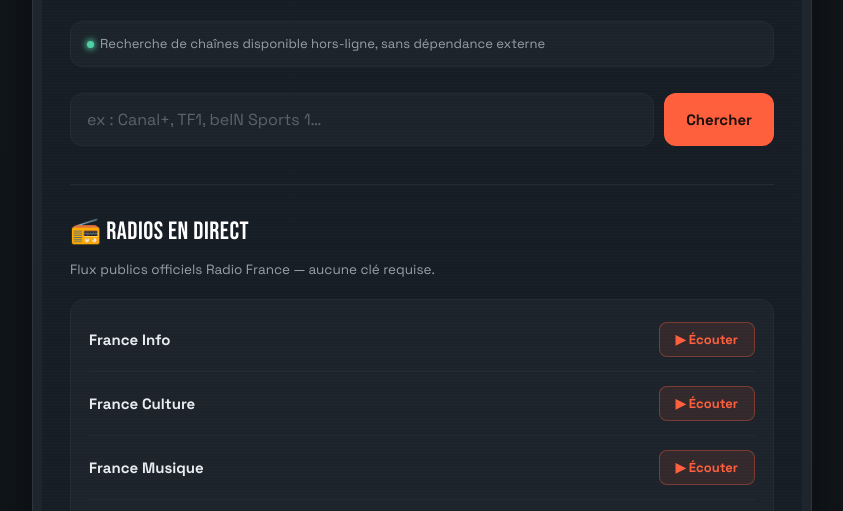
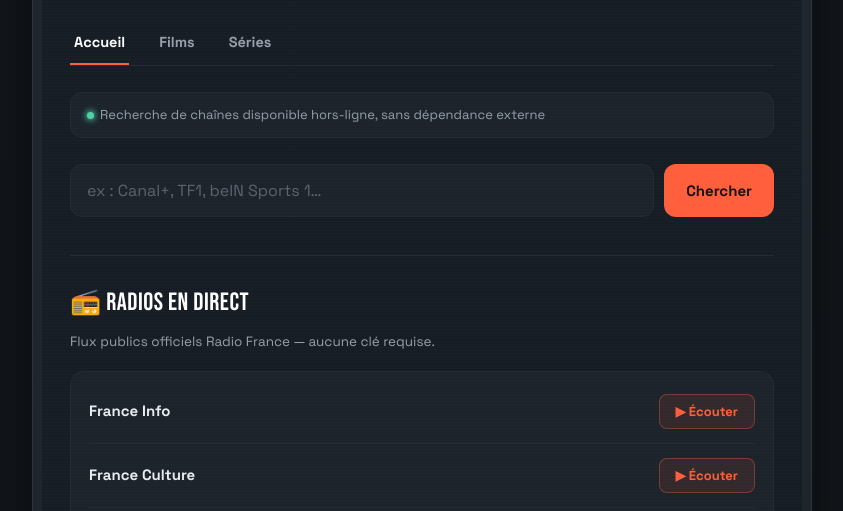
Before and after one commit to mehdibensbia7-prog/programme-tv, a website: page index.html in a window 1280 px wide. Shown: the part 272-783 px from the top of the page, without its empty margins (218-1061 px from the left). Drawn offline with Linux system fonts and the light colour scheme.

Commit message:
Update index.html

```diff
--- a/index.html
+++ b/index.html
@@ -36,6 +36,12 @@
     font-size: 13px; color: var(--muted); background: var(--scan); border: 1px solid var(--panel-edge);
     border-radius: 12px; padding: 12px 16px; margin-bottom: 26px; }
   .status .dot{ display:inline-block; width:7px; height:7px; border-radius:50%; background: var(--ok); box-shadow: 0 0 6px 1px var(--ok); margin-right:6px; }
+
+  .tabs{ display:flex; gap:8px; margin-bottom: 26px; border-bottom: 1px solid var(--panel-edge); }
+  .tab{ padding: 10px 4px; margin-right: 18px; color: var(--muted); text-decoration:none; font-weight:600; font-size:14.5px;
+    border-bottom: 2px solid transparent; }
+  .tab.active{ color: #fff; border-bottom-color: var(--tube); }
+  .tab:hover{ color: var(--text); }
 
   form{ display:flex; gap:10px; margin-bottom: 28px; }
   input[type="text"]{ flex:1; background: var(--scan); border: 1px solid var(--panel-edge); border-radius: 12px;
@@ -96,6 +102,12 @@
     <p class="eyebrow">Tous les bouquets · mise à jour automatique</p>
     <h1>Programme<span>TV</span></h1>
     <p class="sub">TNT, Canal+, beIN Sports, RMC Sport, Eurosport, jeunesse, cinéma, documentaires… cherche une chaîne, écoute la radio en direct, et retrouve plus bas les actus séries/films.</p>
+
+    <div class="tabs">
+      <a class="tab active" href="./index.html">Accueil</a>
+      <a class="tab" href="./films.html">Films</a>
+      <a class="tab" href="./series.html">Séries</a>
+    </div>
 
     <div class="status">
       <span><span class="dot"></span>Recherche de chaînes disponible hors-ligne, sans dépendance externe</span>
```
